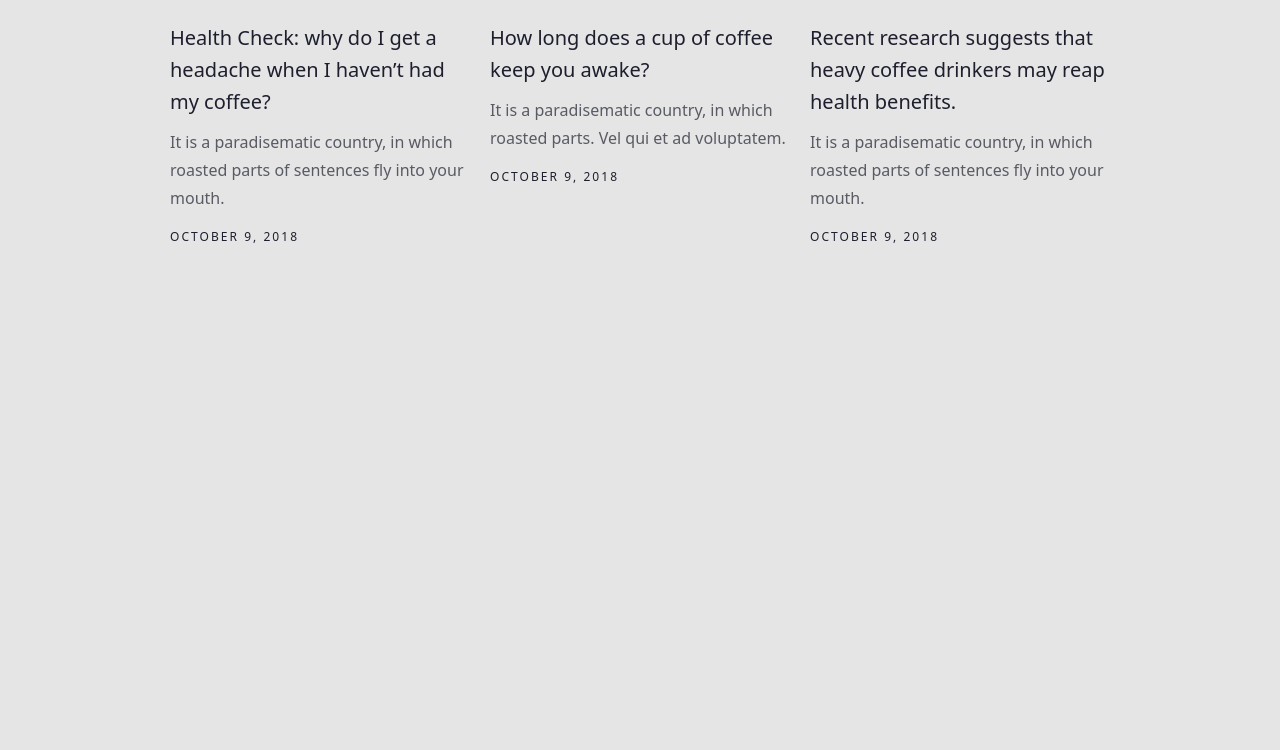
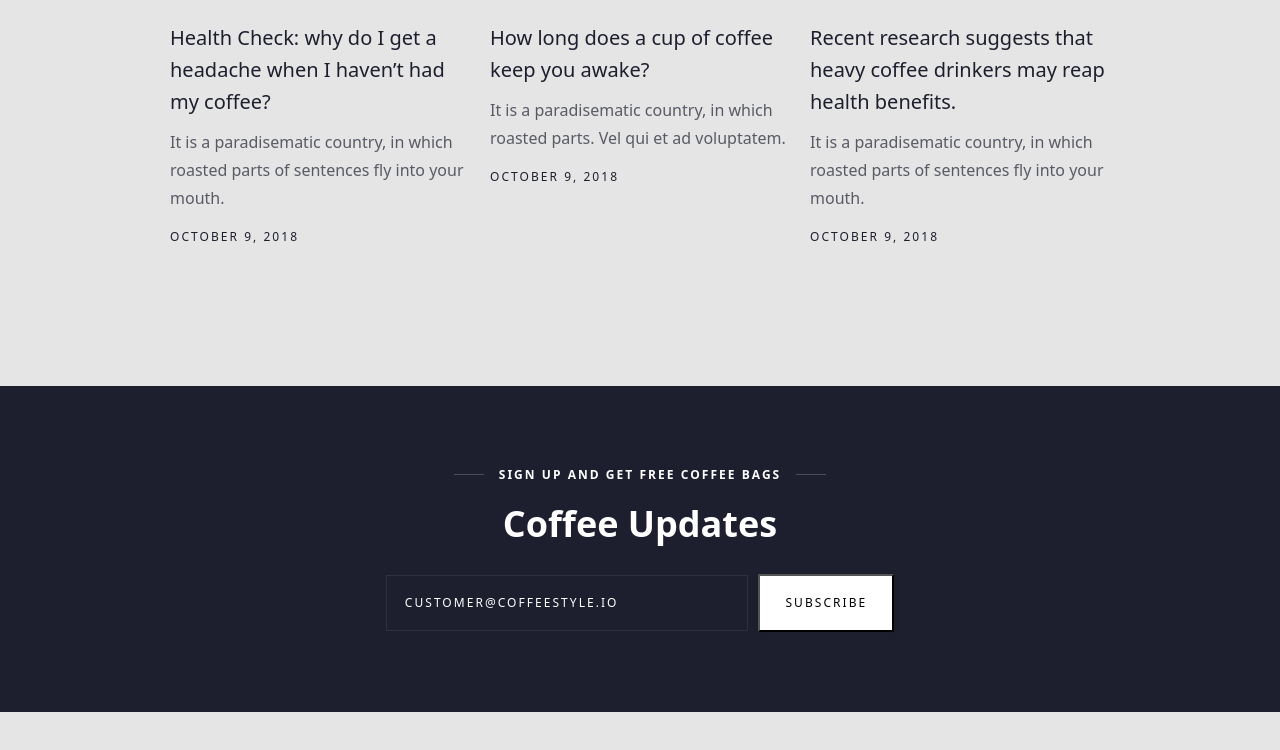
Before and after one commit to anastasiiatarasiuk/CoffeeStyle, a plain HTML site: page index.html in a window 1280 px wide. Shown: the part 5227-5977 px from the top of the page. Before the commit the page ends 5613 px from the top, so only its background shows below. Drawn offline with nearby package versions, Linux system fonts and the light colour scheme.

Commit message:
create signup section

```diff
--- a/index.html
+++ b/index.html
@@ -233,5 +233,17 @@
         </ul>
       </div>
     </section>
+    <section class="signup-section">
+      <div class="container signup-container">
+        <h2 class="signup-section-title">Sign up and get free coffee bags</h2>
+        <h3 class="signup-title">Coffee Updates</h3>
+        <div class="signup-link-container">
+          <a href="mailto:customer@coffeestyle.io" class="email-link"
+            >customer@coffeestyle.io</a
+          >
+          <button class="subscribe-button">Subscribe</button>
+        </div>
+      </div>
+    </section>
   </body>
 </html>
--- a/styles.css
+++ b/styles.css
@@ -453,3 +453,64 @@ img {
   letter-spacing: 0.17em;
   text-transform: uppercase;
 }
+
+.signup-section {
+  margin-bottom: 104px;
+}
+.signup-container {
+  background: #1d1f2e;
+  padding: 80px 220px;
+}
+.signup-section-title {
+  display: flex;
+  justify-content: center;
+  align-items: center;
+  font-size: 12px;
+  line-height: 150%;
+  letter-spacing: 0.17em;
+  text-transform: uppercase;
+  text-align: center;
+  color: #fff;
+  margin-bottom: 15px;
+}
+.signup-section-title::after,
+.signup-section-title::before {
+  content: "";
+  border-bottom: 1px solid rgba(255, 255, 255, 0.2);
+  margin: 0 15px;
+  width: 30px;
+}
+.signup-title {
+  font-size: 36px;
+  line-height: 139%;
+  text-align: center;
+  color: #fff;
+  margin-bottom: 25px;
+}
+.email-link {
+  font-size: 12px;
+  line-height: 150%;
+  letter-spacing: 0.17em;
+  text-transform: uppercase;
+  text-align: center;
+  color: #fff;
+  padding: 18px 129px 18px 18px;
+  border: 1px solid #2f303e;
+}
+.subscribe-button {
+  font-size: 12px;
+  line-height: 150%;
+  letter-spacing: 0.17em;
+  text-transform: uppercase;
+  text-align: center;
+  color: #000;
+  padding: 18px 25px;
+  box-shadow: 0 2px 6px 0 rgba(29, 31, 46, 0.1);
+  background: #fff;
+}
+.signup-link-container {
+  display: flex;
+  justify-content: center;
+  align-items: center;
+  gap: 10px;
+}
```
